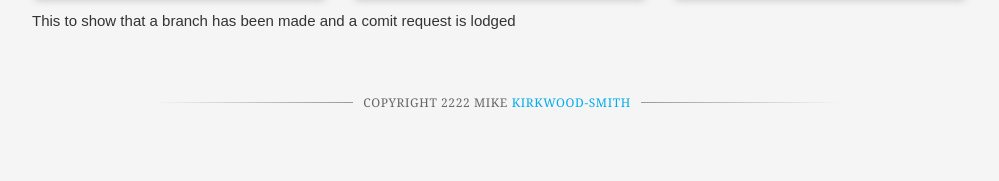
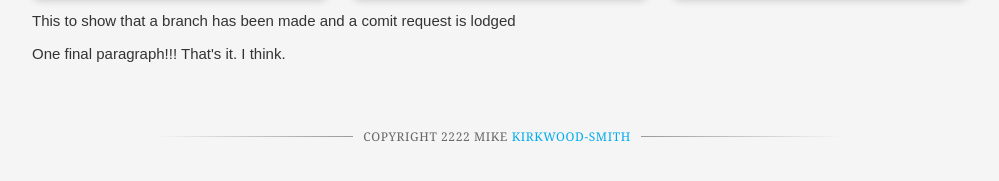
Before and after one commit to neha-sagade/vcs-test-website, a plain HTML site: page index.html in a window 1280 px wide. Shown: the part 753-934 px from the top of the page, without its empty margins (143-1142 px from the left). Before the commit the page ends 913 px from the top, so only its background shows below. Drawn offline with Linux system fonts and the light colour scheme.

Commit message:
Added more content

```diff
--- a/index.html
+++ b/index.html
@@ -82,7 +82,9 @@
 
             <div>
                 <p>This to show that a branch has been made and a comit request is lodged</p>
+                <p>One final paragraph!!! That's it. I think.</p>
             </div>
+
         </main>
         <footer class="site-footer">
             <p class="site-footer__copyright line-through"><small>Copyright 2222 Mike <b class="special">Kirkwood-Smith</b></small></p>
```
